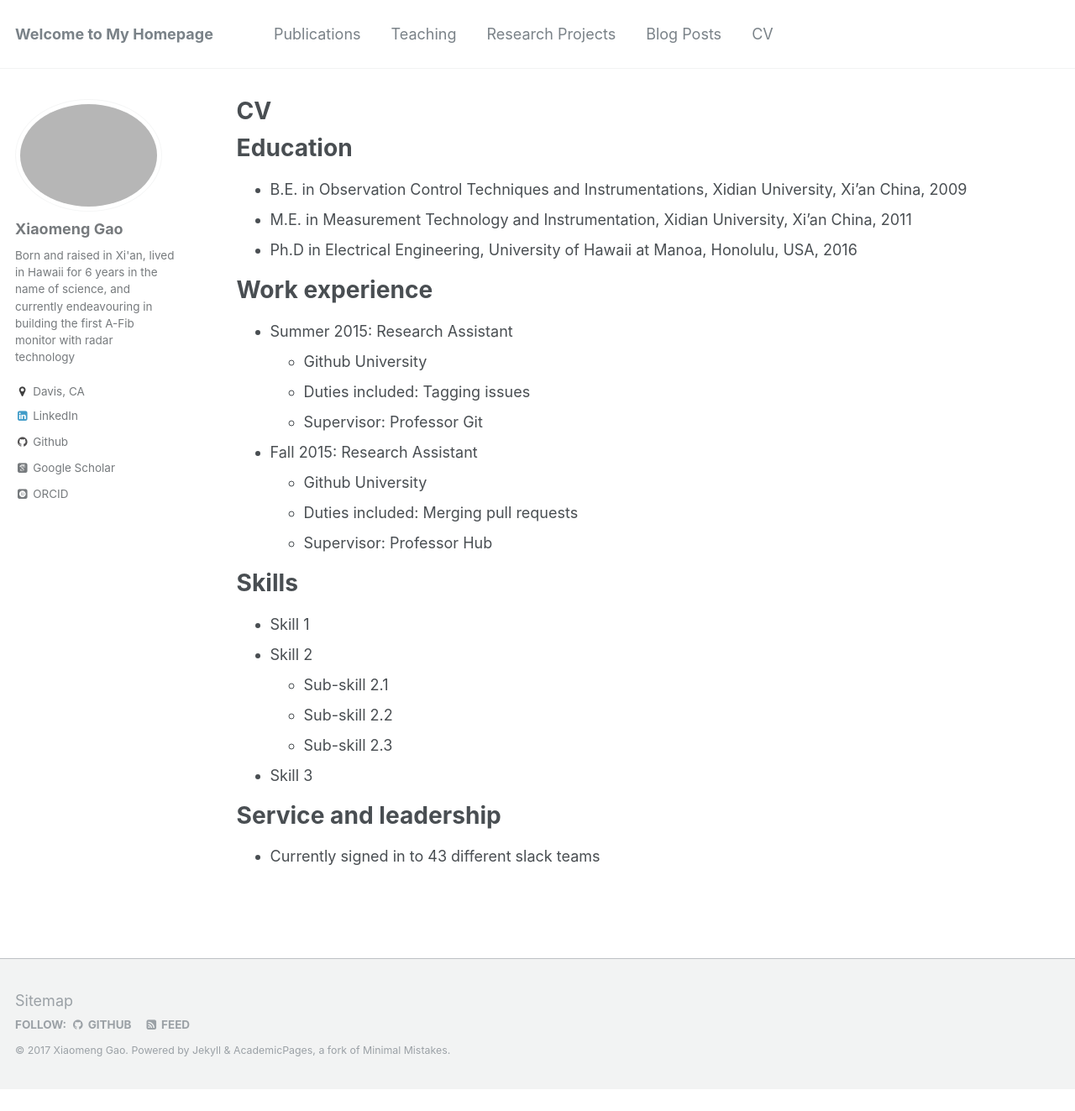
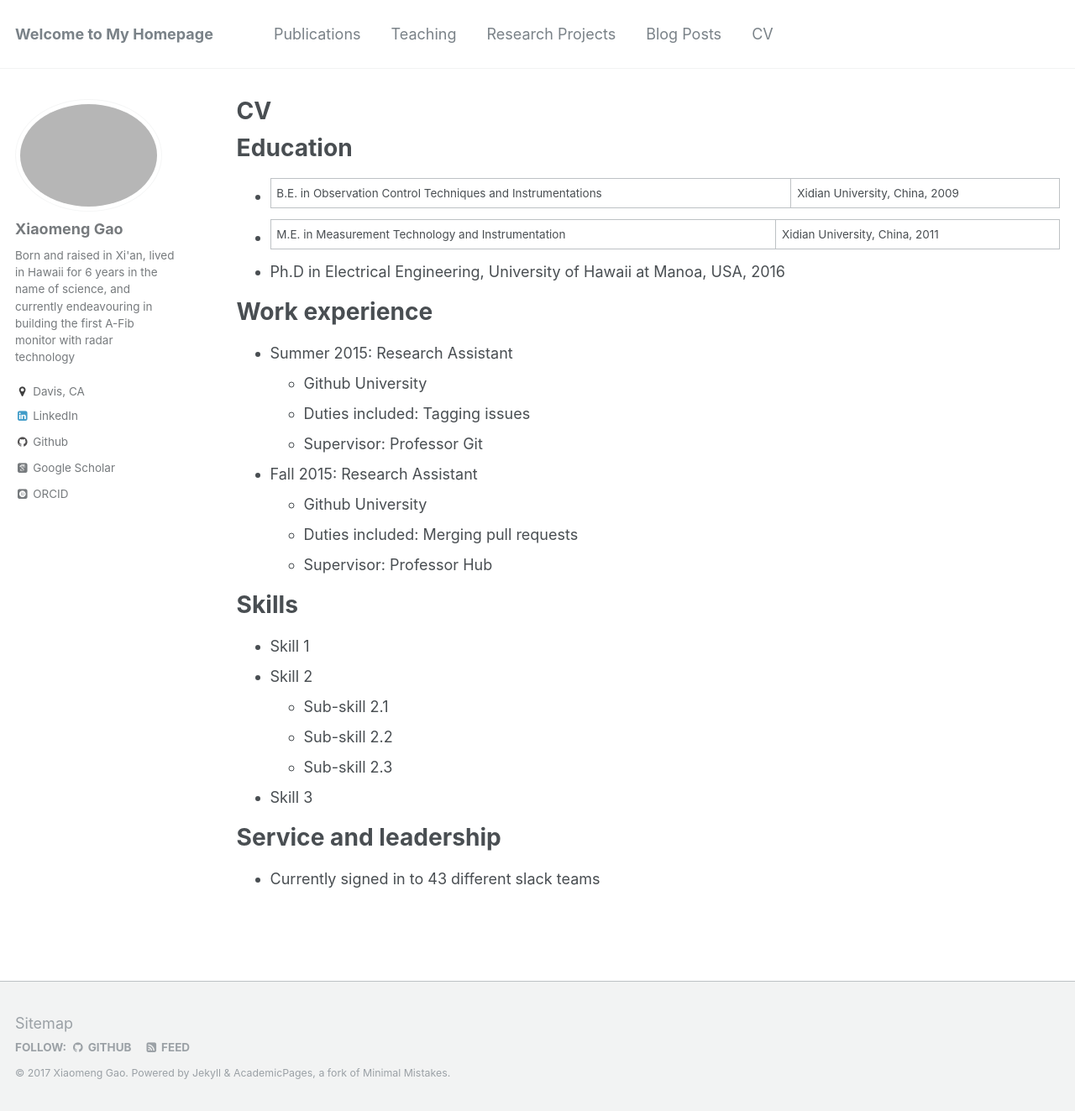
Before and after one commit to x-mengao/x-mengao.github.io, a Jekyll site: the page built from _pages/cv.md, in a window 1280 px wide and 1323 px high. Shown: the whole window at 84% size. Built offline with Jekyll 4.4.1, drawn with Linux system fonts in a browser that asks for light colours; some web fonts are replaced.

Commit message:
Update cv.md

```diff
--- a/_pages/cv.md
+++ b/_pages/cv.md
@@ -11,9 +11,9 @@ redirect_from:
 
 Education
 ======
-* B.E. in Observation Control Techniques and Instrumentations, Xidian University, Xi'an China, 2009
-* M.E. in Measurement Technology and Instrumentation, Xidian University, Xi'an China, 2011
-* Ph.D in Electrical Engineering, University of Hawaii at Manoa, Honolulu, USA, 2016
+* B.E. in Observation Control Techniques and Instrumentations | Xidian University, China, 2009
+* M.E. in Measurement Technology and Instrumentation | Xidian University, China, 2011
+* Ph.D in Electrical Engineering, University of Hawaii at Manoa, USA, 2016
 
 Work experience
 ======
```
